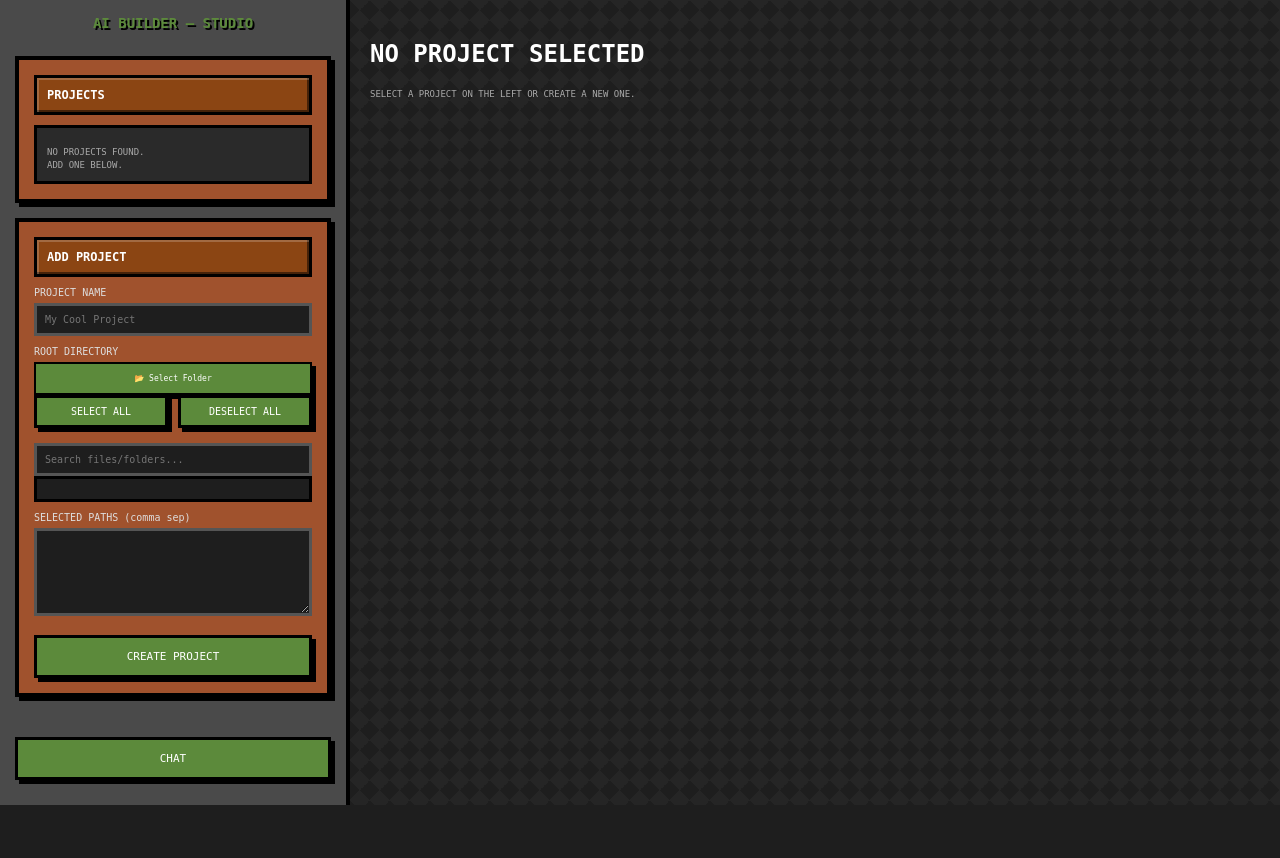
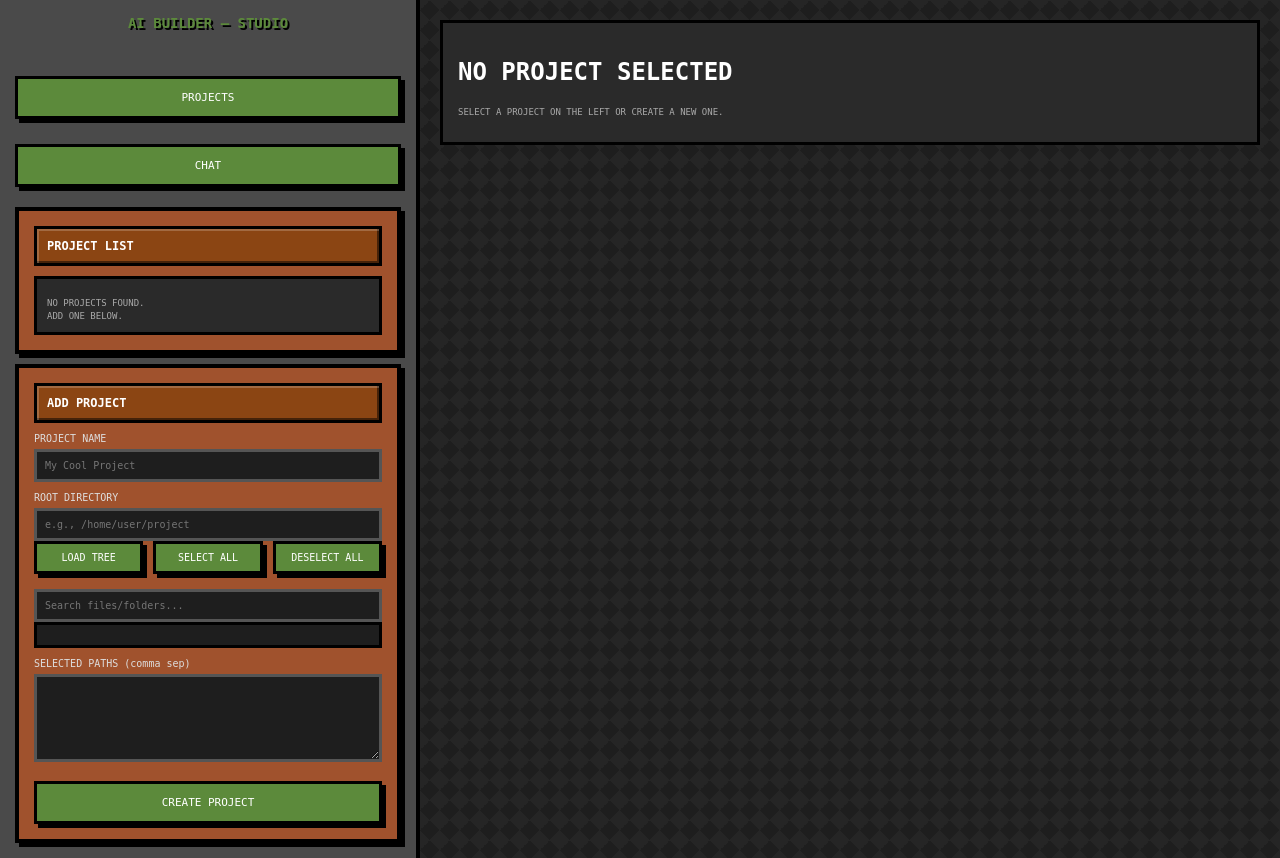
Before and after one commit to dmsweetser/AI-Builder, a Flask app: page / in a window 1280 px wide. Before the commit the page ends 805 px from the top, so only its background shows below. Run offline with Flask 3, Linux system fonts and the light colour scheme.

Commit message:
Latest revisions

```diff
--- a/ai_builder.py
+++ b/ai_builder.py
@@ -359,13 +359,14 @@ class AIBuilder:
         if self.clean_mode:
             self.root_directory = project_config["rootDirectory"]
             self.use_git_diff = project_config.get("useGitDiff", True)
-            self.ai_builder_dir = os.path.join(os.getcwd(), "ai_builder", project_config["id"])
+            self.ai_builder_dir = os.path.join(self.root_directory, "instance", "ai_builder", project_config["id"])
         else:
             self.root_directory = Config.get_root_directory()
             self.ai_builder_dir = Config.get_ai_builder_dir(self.root_directory)
             self.use_git_diff = Config.get_use_git_diff()
 
         os.makedirs(self.ai_builder_dir, exist_ok=True)
+        os.makedirs(os.path.join(self.root_directory, "instance", "chats"), exist_ok=True)
 
         self.response_file = os.path.join(self.ai_builder_dir, "current_response.txt")
 
--- a/config.py
+++ b/config.py
@@ -12,7 +12,7 @@ class Config:
     @staticmethod
     def get_ai_builder_dir(root_dir: str) -> str:
         """Returns the path to the ai_builder directory."""
-        return os.path.join(root_dir, "ai_builder")
+        return os.path.join(root_dir, "instance", "ai_builder")
 
     @staticmethod
     def use_local_model() -> bool:
@@ -82,12 +82,12 @@ class Config:
     @staticmethod
     def get_log_file_path(root_dir: str) -> str:
         """Returns the path to the log file."""
-        return os.path.join(root_dir, "ai_builder", "utility.log")
+        return os.path.join(root_dir, "instance", "ai_builder", "utility.log")
 
     @staticmethod
     def get_output_file_path(root_dir: str) -> str:
         """Returns the path to the output file."""
-        return os.path.join(root_dir, "ai_builder", "output.txt")
+        return os.path.join(root_dir, "instance", "ai_builder", "output.txt")
 
     @staticmethod
     def get_use_git_diff() -> bool:
--- a/static/app.js
+++ b/static/app.js
@@ -5,31 +5,25 @@ let currentChatId = null;
 let chatHistory = [];
 
 function showTab(tabName) {
-    const details = document.getElementById('project-details');
+    const projectsPanel = document.getElementById('projects-panel');
     const chatPanel = document.getElementById('chat-panel');
-    const chatBtn = document.querySelector('.sidebar-nav .tab-btn');
+    const tabs = document.querySelectorAll('.sidebar-nav .tab-btn');
+
+    tabs.forEach(t => t.classList.remove('active'));
 
     if (tabName === 'projects') {
+        projectsPanel.classList.add('active');
         chatPanel.classList.remove('active');
-        details.classList.remove('slide-out');
-        chatBtn.classList.remove('active');
+        document.querySelector('.sidebar-nav button:nth-child(1)').classList.add('active');
     } else if (tabName === 'chat') {
-        details.classList.add('slide-out');
+        projectsPanel.classList.remove('active');
         chatPanel.classList.add('active');
-        chatBtn.classList.add('active');
+        document.querySelector('.sidebar-nav button:nth-child(2)').classList.add('active');
         if (!currentChatId) {
             newChat();
         } else {
             loadChats();
         }
-    }
-}
-
-function handleFolderPick(input) {
-    if (input.files && input.files.length > 0) {
-        const path = input.files[0].webkitRelativePath.split('/')[0];
-        document.getElementById('root-path').value = path;
-        loadFileTree();
     }
 }
 
--- a/templates/index.html
+++ b/templates/index.html
@@ -33,19 +33,17 @@
         }
         .app-layout { display: flex; flex: 1; width: 100%; height: 100vh; overflow: hidden; }
         .sidebar {
-            width: 350px; min-width: 350px; background: var(--stone);
+            width: 420px; min-width: 420px; background: var(--stone);
             border-right: var(--border-width) solid #000;
-            display: flex; flex-direction: column; overflow-y: auto; padding: 15px; gap: 15px;
+            display: flex; flex-direction: column; overflow-y: auto; padding: 15px; gap: 10px;
         }
         .sidebar-header h1 { text-align: center; color: var(--grass); text-shadow: 2px 2px 0px #000; margin: 0 0 10px 0; font-size: 14px; }
         .sidebar-section { background: var(--wood); border: var(--border-width) solid #000; padding: 15px; box-shadow: 4px 4px 0px #000; }
         .sidebar-section h2 { background: var(--dirt); padding: 10px; margin: 0 0 10px 0; border: 3px solid #000; box-shadow: inset 2px 2px 0px rgba(255, 255, 255, 0.2), inset -2px -2px 0px rgba(0, 0, 0, 0.5); font-size: 12px; }
-        .sidebar-nav { padding: 10px 0; }
+        .sidebar-nav { display: flex; flex-direction: column; gap: 10px; padding: 10px 0; }
         .main-content { flex: 1; padding: 20px; overflow-y: auto; position: relative; }
-        .project-details { transition: transform 0.3s ease; }
-        .project-details.slide-out { transform: translateX(-100%); position: absolute; top: 0; left: 0; width: 100%; height: 100%; }
-        .chat-panel { position: absolute; top: 0; left: 0; width: 100%; height: 100%; padding: 20px; box-sizing: border-box; display: none; }
-        .chat-panel.active { display: block; }
+        .panel { display: none; width: 100%; height: 100%; }
+        .panel.active { display: block; }
         .project-list { background: var(--list-bg); border: 3px solid #000; max-height: 150px; overflow-y: auto; padding: 10px; }
         .project-item { background: #3a3a3a; padding: 10px; margin: 8px 0; border: 3px solid #000; font-size: 10px; line-height: 1.4; cursor: pointer; }
         .project-item-header { display: flex; justify-content: space-between; align-items: center; margin-bottom: 5px; }
@@ -91,9 +89,8 @@
         .chat-msg.model { border-color: var(--grass); background: #2a4a2a; }
         .chat-msg strong { display: block; margin-bottom: 4px; font-size: 10px; color: #aaa; }
         .form-grid { display: grid; grid-template-columns: 1fr 1fr; gap: 15px; }
+        .block { background: var(--list-bg); border: 3px solid #000; padding: 15px; margin-bottom: 15px; }
     </style>
-</head>
-
 </head>
 
 <body>
@@ -102,8 +99,12 @@
             <div class="sidebar-header">
                 <h1>AI BUILDER – STUDIO</h1>
             </div>
-            <div class="sidebar-section">
-                <h2>PROJECTS</h2>
+            <div class="sidebar-nav">
+                <button class="tab-btn active" onclick="showTab('projects')">PROJECTS</button>
+                <button class="tab-btn" onclick="showTab('chat')">CHAT</button>
+            </div>
+            <div class="sidebar-section" id="projects-section">
+                <h2>PROJECT LIST</h2>
                 <div class="project-list" id="project-list">
                     {% for p in projects %}
                     <div class="project-item" id="proj-{{p['id']}}" onclick="selectProject('{{p['id']}}')">
@@ -122,17 +123,15 @@
                     {% endif %}
                 </div>
             </div>
-            <div class="sidebar-section">
+            <div class="sidebar-section" id="add-section">
                 <h2>ADD PROJECT</h2>
                 <form method="POST" action="/add" id="add-project-form">
                     <label>PROJECT NAME</label>
                     <input name="name" required placeholder="My Cool Project">
                     <label>ROOT DIRECTORY</label>
-                    <div class="flex-row">
-                        <input type="file" webkitdirectory directory multiple onchange="handleFolderPick(this)" style="display:none" id="folder-picker">
-                        <button type="button" onclick="document.getElementById('folder-picker').click()" class="btn-sm">📂 Select Folder</button>
-                    </div>
+                    <input type="text" id="root-path" required placeholder="e.g., /home/user/project">
                     <div class="selector-controls">
+                        <button type="button" onclick="loadFileTree()">LOAD TREE</button>
                         <button type="button" onclick="selectAll()">SELECT ALL</button>
                         <button type="button" onclick="deselectAll()">DESELECT ALL</button>
                     </div>
@@ -140,22 +139,18 @@
                     <div id="file-tree-container"></div>
                     <label>SELECTED PATHS (comma sep)</label>
                     <textarea id="patterns-display" rows="6" readonly></textarea>
-                    <input type="hidden" name="rootDirectory" id="root-path" required>
+                    <input type="hidden" name="rootDirectory" id="root-path-hidden" required>
                     <input type="hidden" name="includePatterns" id="patterns-input">
                     <input type="hidden" name="mode" value="include">
                     <input type="hidden" name="iterations" value="1">
                     <button type="submit">CREATE PROJECT</button>
                 </form>
             </div>
-            <div class="sidebar-nav">
-                <button class="tab-btn" onclick="showTab('chat')">CHAT</button>
-            </div>
         </aside>
         <main class="main-content">
-            <div id="project-details" class="panel-right">
+            <div id="projects-panel" class="panel active">
                 {% if selected %}
                 <div class="block">
-                    <button class="btn-sm" onclick="showTab('projects')" style="margin-bottom:10px;">← Back to Projects</button>
                     <h2>INTERVIEW – {{selected['name']}}</h2>
                     <p class="note">ANSWER THESE BLOCKS LIKE AN INTERVIEW. AI BUILDER WILL USE THEM WITHOUT DIRTYING THE TARGET DIRECTORY.</p>
                     <form method="POST" action="/save">
@@ -208,7 +203,7 @@
                 </div>
                 {% endif %}
             </div>
-            <div id="chat-panel" class="chat-panel" style="display:none;">
+            <div id="chat-panel" class="panel">
                 <div class="block">
                     <h2>AI CHAT</h2>
                     <p class="note">CHATS ARE STORED IN INSTANCE/CHATS. SELECT OR START A NEW CONVERSATION.</p>
--- a/ui.py
+++ b/ui.py
@@ -12,8 +12,12 @@ from azure.core.credentials import AzureKeyCredential
 
 app = Flask(__name__)
 
-PROJECTS_FILE = "projects.json"
+PROJECTS_FILE = "instance/projects.json"
 CHATS_DIR = "instance/chats"
+
+# Ensure required directories exist on startup
+os.makedirs(CHATS_DIR, exist_ok=True)
+os.makedirs(os.path.dirname(PROJECTS_FILE), exist_ok=True)
 
 # ---------- Helpers ----------
 def load_projects():
@@ -166,6 +170,7 @@ def list_chats():
 
 @app.route("/chat/new", methods=["POST"])
 def new_chat():
+    os.makedirs(CHATS_DIR, exist_ok=True)
     chat_id = str(uuid.uuid4())
     chat_path = os.path.join(CHATS_DIR, f"{chat_id}.json")
     with open(chat_path, "w", encoding="utf-8") as f:
@@ -174,6 +179,7 @@ def new_chat():
 
 @app.route("/chat/select", methods=["POST"])
 def select_chat():
+    os.makedirs(CHATS_DIR, exist_ok=True)
     chat_id = request.form.get("chat_id")
     chat_path = os.path.join(CHATS_DIR, f"{chat_id}.json")
     if not os.path.exists(chat_path):
@@ -189,6 +195,7 @@ def chat_send():
     if not chat_id:
         return jsonify({"error": "Missing chat_id"}), 400
 
+    os.makedirs(CHATS_DIR, exist_ok=True)
     chat_path = os.path.join(CHATS_DIR, f"{chat_id}.json")
     if not os.path.exists(chat_path):
         return jsonify({"error": "Chat not found"}), 404
```
Also changed, not shown: 1 other file.
